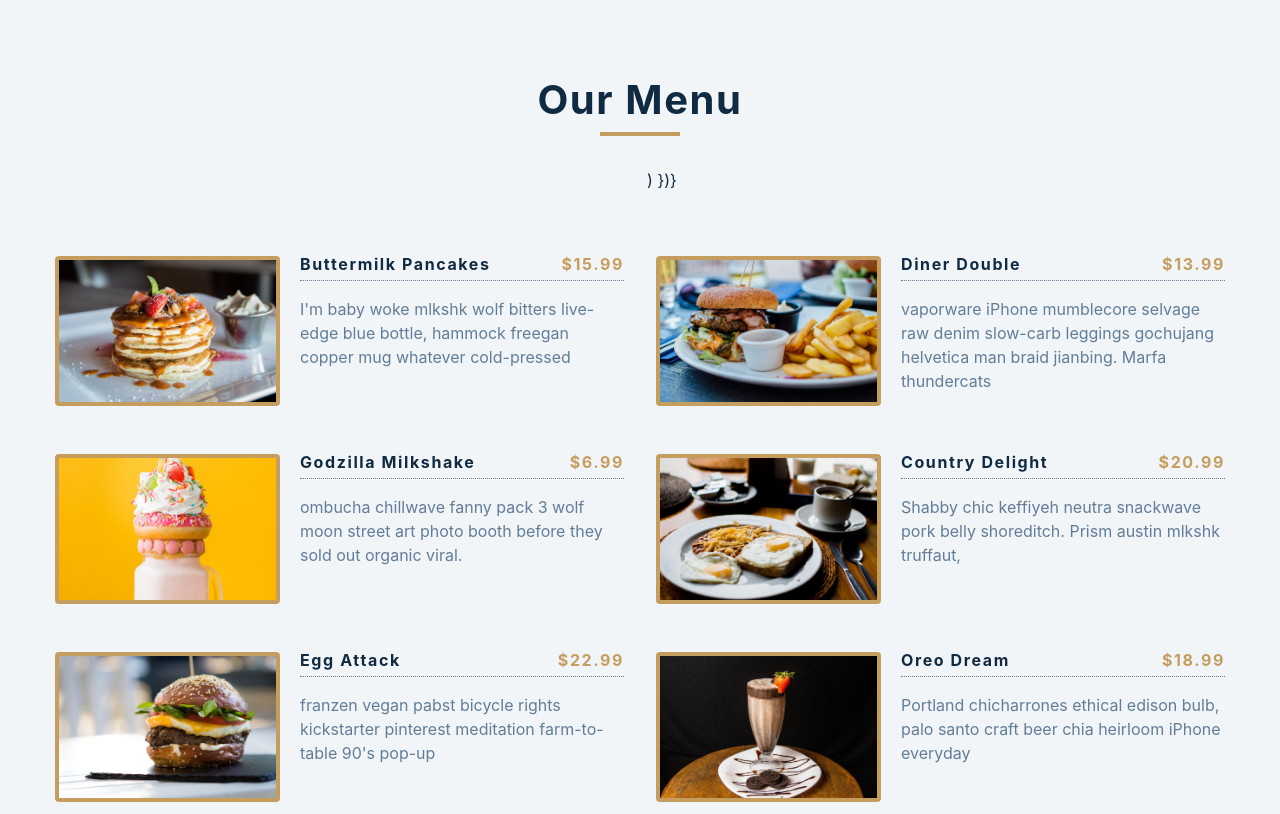
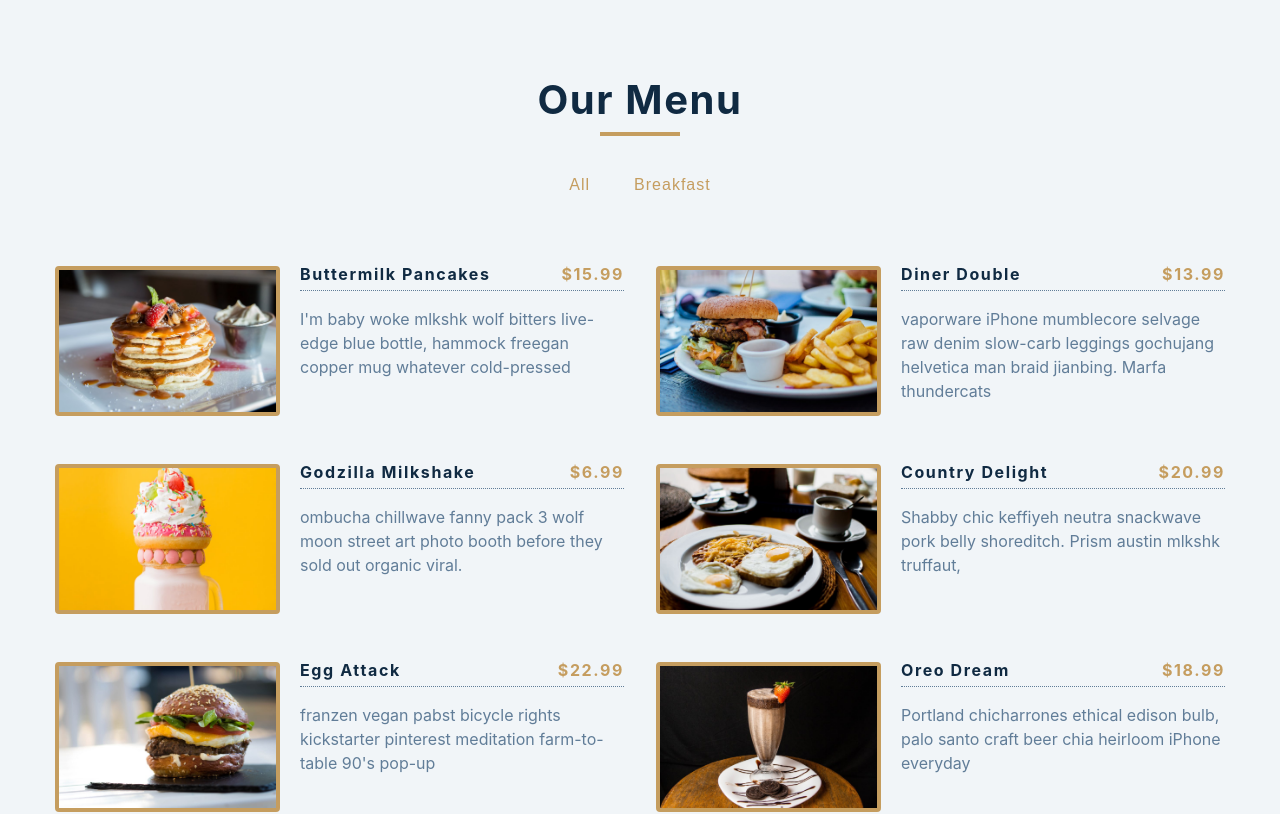
Before and after one commit to BushraMateen/setup, a React (Create React App) app: page / in a window 1280 px wide. Shown: the top 814 px of the page. Built offline with nearby package versions, Linux system fonts and the light colour scheme.

Commit message:
added buttons

```diff
--- a/src/App.js
+++ b/src/App.js
@@ -9,6 +9,10 @@
   const [categories,setCategoties] = useState([])
 
   const filterItems = (category) => {
+    if(category === 'all') {
+      setMenuItems(items)
+
+    }
     const newItems = items.filter((item)=> item.category === category)
     setMenuItems(newItems)
 
--- a/src/Categories.js
+++ b/src/Categories.js
@@ -3,10 +3,14 @@
 const Categories = ({filterItems}) => {
   return (
       <div className='btn-container'>
-       <button className='filter-btn'>
-                </button>
-          )
-        })}
+       <button className='filter-btn' onClick={() => filterItems('breakfast')}>
+         all
+      </button>
+      <button className='filter-btn' onClick={() => filterItems('breakfast')}>
+         breakfast
+      </button>
+
+
       </div>
     )
 };
```
